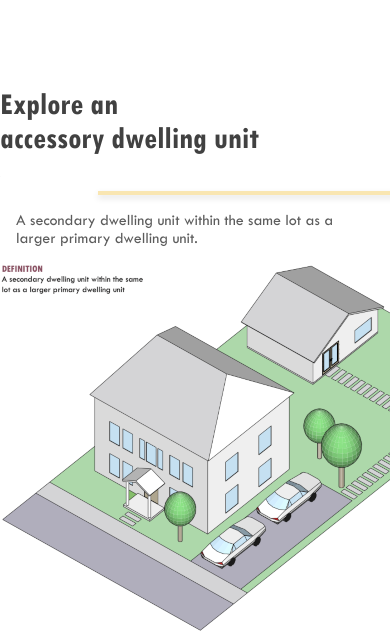
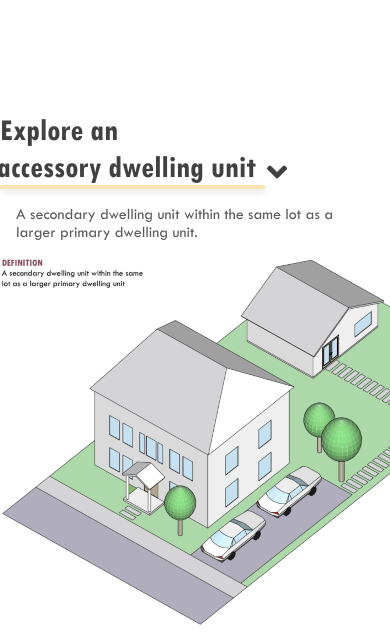
Before and after one commit to MAPC/living-little-staging, a Gatsby site: page / in a window 390 px wide. Shown: the part 1904-2537 px from the top of the page. Built offline with nearby package versions, Linux system fonts and the light colour scheme; Gatsby itself is replaced by a stand-in of ours.

Commit message:
Adjust styling for dropdown on mobile

```diff
--- a/src/components/typologyDropdown.jsx
+++ b/src/components/typologyDropdown.jsx
@@ -2,29 +2,28 @@
 import PropTypes from 'prop-types';
 
 const TypologyDropdown = ({ updateTypology, currentTypology }) => {
-  const selectWidth = {
-    adu: 339,
-    tinyhouse: 159,
-    rowhouse: 157,
-    mixeduse: 505,
-    cottage: 307,
-    cohousing: 274,
-  };
   const updateSelectClassnames = (newTypology) => {
     document.querySelector('.dropdown__select').classList = [`dropdown__select dropdown__select--${newTypology}`];
     document.querySelector('.dropdown__shadow').classList = [`dropdown__shadow dropdown__shadow--${newTypology}`];
   };
+  const exploreText = {
+    adu: 'Explore an',
+    tinyhouse: 'Explore a',
+    rowhouse: 'Explore a',
+    mixeduse: 'Explore a',
+    cottage: 'Explore a',
+    cohousing: 'Explore',
+  };
 
   return (
-    <div className="typology-selector">
+    <div className="typology-selector__wrapper">
       <h2 className="h2 typology-selector__header" id="typology">
-        Explore
-        {' '}
-        {currentTypology === 'adu' ? 'an ' : 'a '}
+        {exploreText[currentTypology]}
       </h2>
-      <div className="dropdown__wrapper">
+      <div className="dropdown__outer-wrapper">
+        <div className="dropdown__inner-wrapper">
           <select
-          className="dropdown__select"
+            className={`dropdown__select dropdown__select--${currentTypology}`}
             onChange={(event) => {
               updateTypology(event.target.value);
               updateSelectClassnames(event.target.value);
@@ -32,15 +31,16 @@
             }}
             defaultValue={currentTypology}
           >
-          <option value="adu">accessory dwelling unit</option>
-          <option value="tinyhouse">tiny house</option>
-          <option value="rowhouse">row house</option>
-          <option value="mixeduse">small scale mixed-use development</option>
-          <option value="cottage">cottage development</option>
-          <option value="cohousing">cohousing building</option>
+            <option value="adu" className="dropdown__option">accessory dwelling unit</option>
+            <option value="tinyhouse" className="dropdown__option">tiny house</option>
+            <option value="rowhouse" className="dropdown__option">row house</option>
+            <option value="mixeduse" className="dropdown__option">small scale mixed-use development</option>
+            <option value="cottage" className="dropdown__option">cottage development</option>
+            <option value="cohousing" className="dropdown__option">cohousing</option>
           </select>
         </div>
-      <div className="dropdown__shadow" />
+        <div className={`dropdown__shadow dropdown__shadow--${currentTypology}`} />
+      </div>
     </div>
   );
 };
--- a/src/styles/deep-dive.scss
+++ b/src/styles/deep-dive.scss
@@ -1,15 +1,3 @@
-.typology-selector {
-  &__wrapper {
-    display: flex;
-    flex-direction: row;
-    justify-content: space-between;
-  }
-
-  &__header {
-    display: inline;
-  }
-}
-
 .social-sharing {
   &__wrapper {
     @include media(large) {
--- a/src/styles/dropdown.scss
+++ b/src/styles/dropdown.scss
@@ -1,5 +1,22 @@
+.typology-selector {
+  &__wrapper {
+    @include media(medium) {
+      align-items: unset;
+      flex-direction: column;
+    }
+    align-items: baseline;
+    display: flex;
+    flex-direction: row;
+  }
+
+  &__header {
+    display: inline;
+    margin-bottom: 0;
+  }
+}
+
 .dropdown {
-  &__wrapper {
+  &__inner-wrapper {
     display: inline;
 
     &::after {
@@ -16,6 +33,7 @@
   }
 
   &__select {
+    @include media(small) { margin-left: -3px; }
     -webkit-appearance: none;
     appearance: none;
     background: $color_font-contrast;
@@ -23,31 +41,40 @@
     color: $color_font-title;
     font-family: 'Tw Cen MT Condensed Bold';
     font-size: 2rem;
-    padding-right: 1rem;
 
     &--adu {
-      width: 369px;
+      @include media(small) { width: 290px; }
+      width: 364px;
     }
 
     &--tinyhouse {
-      width: 189px;
+      @include media(small) { width: 150px; }
+      width: 185px;
     }
 
     &--rowhouse {
-      width: 187px;
+      @include media(small) { width: 148px; }
+      width: 182px;
     }
 
     &--mixeduse {
-      width: 535px;
+      @include media(small) { width: 425px; }
+      width: 527px;
     }
 
     &--cottage {
-      width: 337px;
+      @include media(small) { width: 265px; }
+      width: 330px;
     }
 
     &--cohousing {
-      width: 304px;
+      @include media(small) { width: 145px; }
+      width: 177px;
     }
+  }
+
+  &__option {
+    padding: 0;
   }
 
   &__icon {
@@ -59,39 +86,39 @@
     background: $color_highlight-yellow;
     box-shadow: $shadow-level-one;
     height: .25rem;
-    left: 98px;
     opacity: .5;
     position: relative;
     width: 340px;
     z-index: 10;
+
     &--adu {
-      left: 156px;
-      width: 339px;
+      @include media(small) { width: 265px; }
+      width: 330px;
     }
 
     &--tinyhouse {
-      left: 139px;
+      @include media(small) { width: 120px; }
       width: 159px;
     }
 
     &--rowhouse {
-      left: 139px;
+      @include media(small) { width: 120px; }
       width: 157px;
     }
 
     &--mixeduse {
-      left: 139px;
+      @include media(small) { width: 400px; }
       width: 505px;
     }
 
     &--cottage {
-      left: 139px;
+      @include media(small) { width: 240px; }
       width: 307px;
     }
 
     &--cohousing {
-      left: 139px;
-      width: 274px;
+      @include media(small) { width: 115px; }
+      width: 145px;
     }
   }
 }
```
Lines whose indentation alone changed are shown as unchanged.
